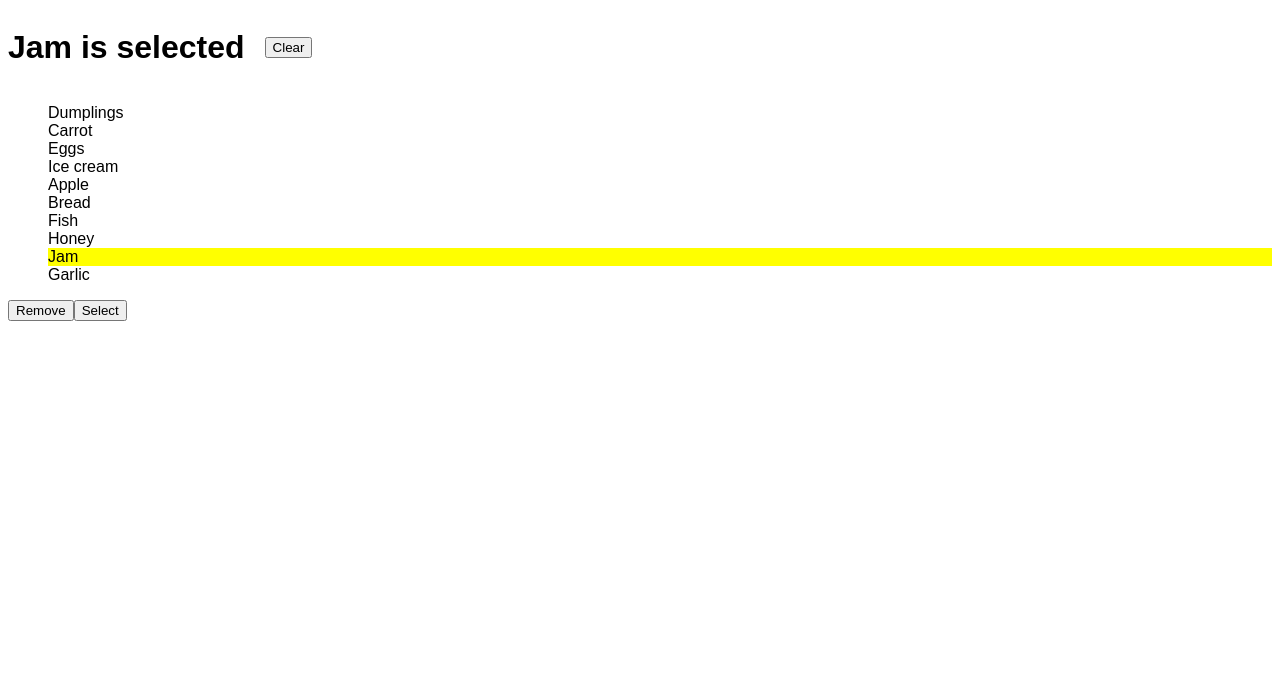
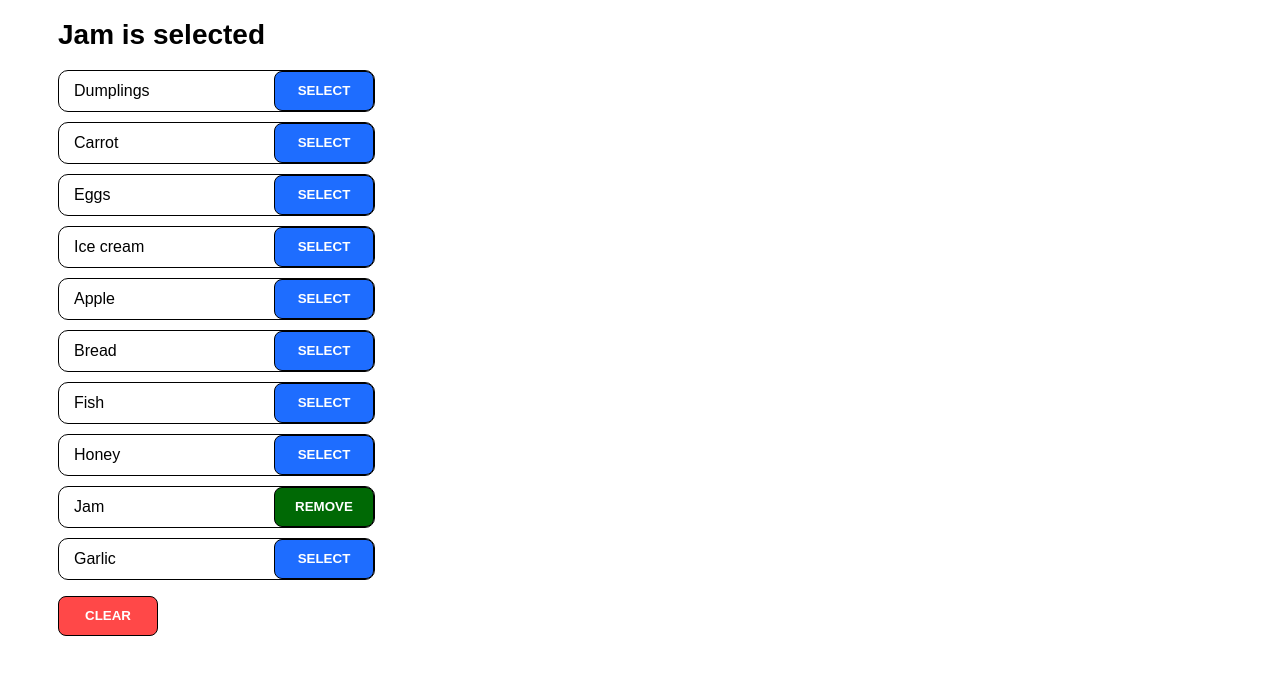
Before and after one commit to mate-academy/react_goods-selector, a React (Create React App) app: page / in a window 1280 px wide. Shown: the top 674 px of the page. Built offline with nearby package versions, Linux system fonts and the light colour scheme.

Commit message:
Solution

```diff
--- a/src/App.scss
+++ b/src/App.scss
@@ -1,20 +1,78 @@
+@mixin button-transition {
+  transition-property: background-color;
+  transition-duration: .2s;
+  transition-timing-function: linear;
+}
+
 html {
   font-family: Arial, "Helvetica Neue", Helvetica, sans-serif;
 }
 
 .App {
-  &__header {
+  padding: 0 50px;
+
+  &__title {
+    font-size: 28px;
+  }
+
+  &__goods {
+    padding: 0;
+    list-style: none;
+  }
+
+  &__product {
     display: flex;
+    justify-content: space-between;
     align-items: center;
-    gap: 20px;
+
+    width: 300px;
+    margin-bottom: 10px;
+    padding-left: 15px;
+    border: 1px solid #000;
+    border-radius: 10px;
+  }
+
+
+
+  &__button {
+    display: inline-flex;
+    justify-content: center;
+    align-items: center;
+    width: 100px;
+    height: 40px;
+
+    font-weight: 600;
+    text-transform: uppercase;
+    color: #fff;
+
+    background-color: #1e6dff;
+    border-radius: 8px;
+
+    @include button-transition;
+    border: 1px solid #000;
+
+    cursor: pointer;
+  }
+
+  &__button:hover {
+    background-color: #0411c9;
+  }
+
+  &__button--clear {
+    background-color: #ff4848;
+    @include button-transition;
+  }
+
+  &__button--clear:hover {
+    background-color: #ff1e1e;
+  }
+
+  &__button--active {
+    background-color: #006905;
+    @include button-transition;
+  }
+
+  &__button--active:hover {
+    background-color: #003a03;
   }
 }
-
-.Good {
-  display: flex;
-  gap: 10px;
-
-  &--active {
-    background-color: #ff0;
-  }
-}
--- a/src/App.tsx
+++ b/src/App.tsx
@@ -1,51 +1,100 @@
 import React from 'react';
 import './App.scss';
 
-// import goodsFromServer from './goods';
+import goodsFromServer from './goods';
 
-export const App: React.FC = () => {
+type State = {
+  selectedGoods: string[];
+};
+
+class App extends React.Component<{}, State> {
+  state: State = {
+    selectedGoods: ['Jam'],
+  };
+
+  clearProducts = () => {
+    this.setState({ selectedGoods: [] });
+  };
+
+  selectProduct = (product: string) => {
+    this.setState((state) => ({
+      selectedGoods: [...state.selectedGoods, product],
+    }));
+  };
+
+  removeProduct = (product: string) => {
+    this.setState((state) => ({
+      selectedGoods: state.selectedGoods.filter(item => item !== product),
+    }));
+  };
+
+  changeButton = (isSelected: boolean, product: string) => {
+    return isSelected
+      ? this.removeProduct(product)
+      : this.selectProduct(product);
+  };
+
+  render() {
+    const { selectedGoods } = this.state;
+    const showTitle = (product: string[]): string => {
+      if (product.length === 0) {
+        return ' No goods selected';
+      }
+
+      if (product.length === 1) {
+        return ` ${product[0]} is selected`;
+      }
+
+      return `${product.slice(0, -1).join(', ')} and ${product.slice(-1)} are selected`;
+    };
+
     return (
       <main className="App">
         <header className="App__header">
           <h1 className="App__title">
-          Jam is selected
+            {showTitle(selectedGoods)}
           </h1>
+        </header>
 
+        <ul className="App__goods">
+          {goodsFromServer.map(product => {
+            const isSelected = selectedGoods.includes(product);
+            const buttonName = isSelected ? 'Remove' : 'Select';
+
+            return (
+              <li
+                className="App__product"
+                key={product}
+              >
+                {product}
                 <button
+                  className={
+                    !isSelected
+                      ? 'App__button'
+                      : 'App__button App__button--active'
+                  }
                   type="button"
-          className="App__clear"
+                  onClick={() => this.changeButton(isSelected, product)}
+                >
+                  {buttonName}
+                </button>
+              </li>
+            );
+          })}
+        </ul>
+
+        {selectedGoods.length > 0 && (
+          <button
+            className="App__button App__button--clear"
+            type="button"
+            onClick={this.clearProducts}
           >
             Clear
           </button>
-      </header>
-
-      <ul>
-        <li className="Good">Dumplings</li>
-        <li className="Good">Carrot</li>
-        <li className="Good">Eggs</li>
-        <li className="Good">Ice cream</li>
-        <li className="Good">Apple</li>
-        <li className="Good">Bread</li>
-        <li className="Good">Fish</li>
-        <li className="Good">Honey</li>
-        <li className="Good Good--active">Jam</li>
-        <li className="Good">Garlic</li>
-      </ul>
-
-      {/* Put required buttons into each Good */}
-      <button
-        type="button"
-        className="Good__remove"
-      >
-        Remove
-      </button>
-
-      <button
-        type="button"
-        className="Good__select"
-      >
-        Select
-      </button>
+        )}
       </main>
     );
-};
+  }
+}
+
+export default App;
--- a/src/index.tsx
+++ b/src/index.tsx
@@ -1,5 +1,5 @@
 import ReactDOM from 'react-dom';
-import { App } from './App';
+import App from './App';
 
 ReactDOM.render(
   <App />,
```
Lines whose indentation alone changed are shown as unchanged.
